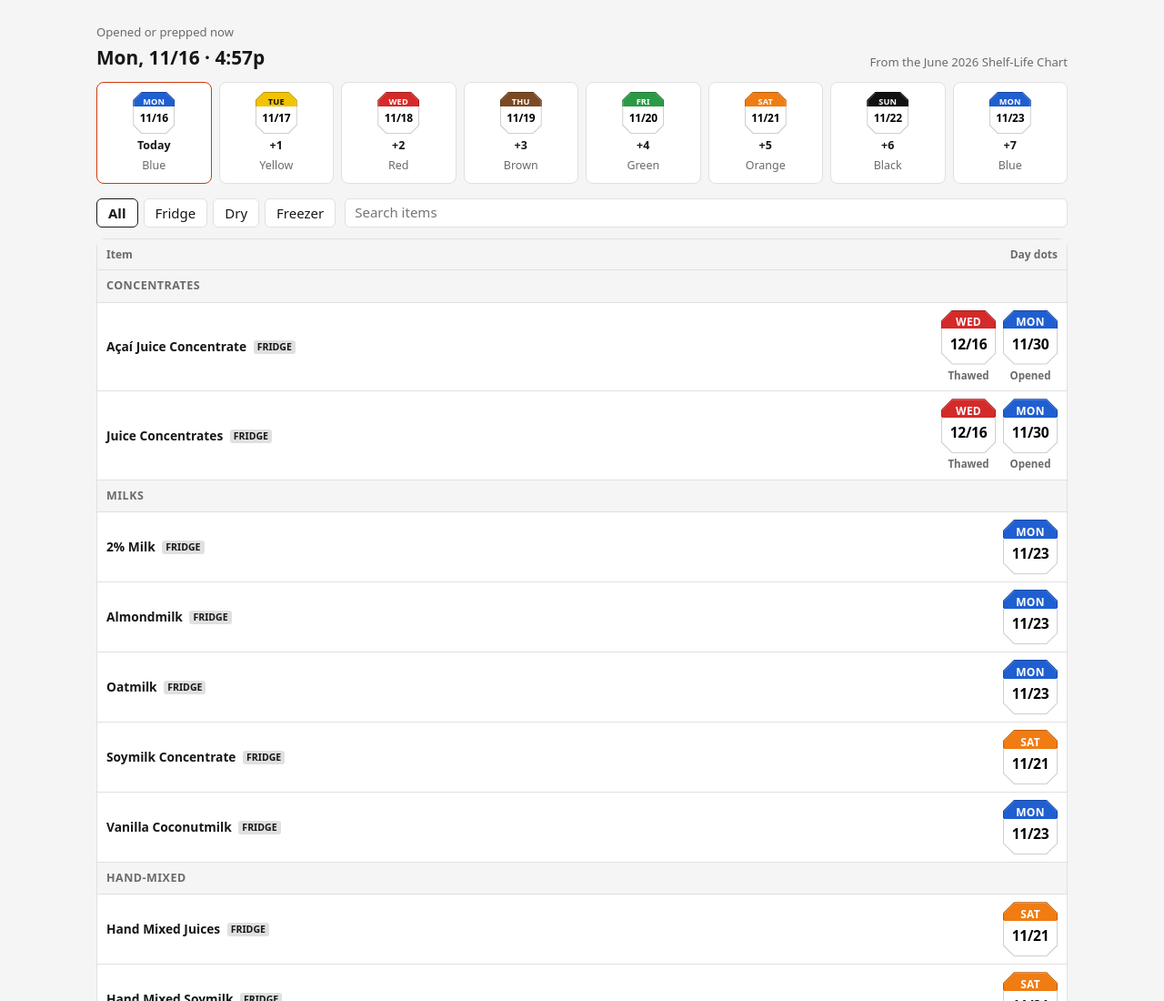
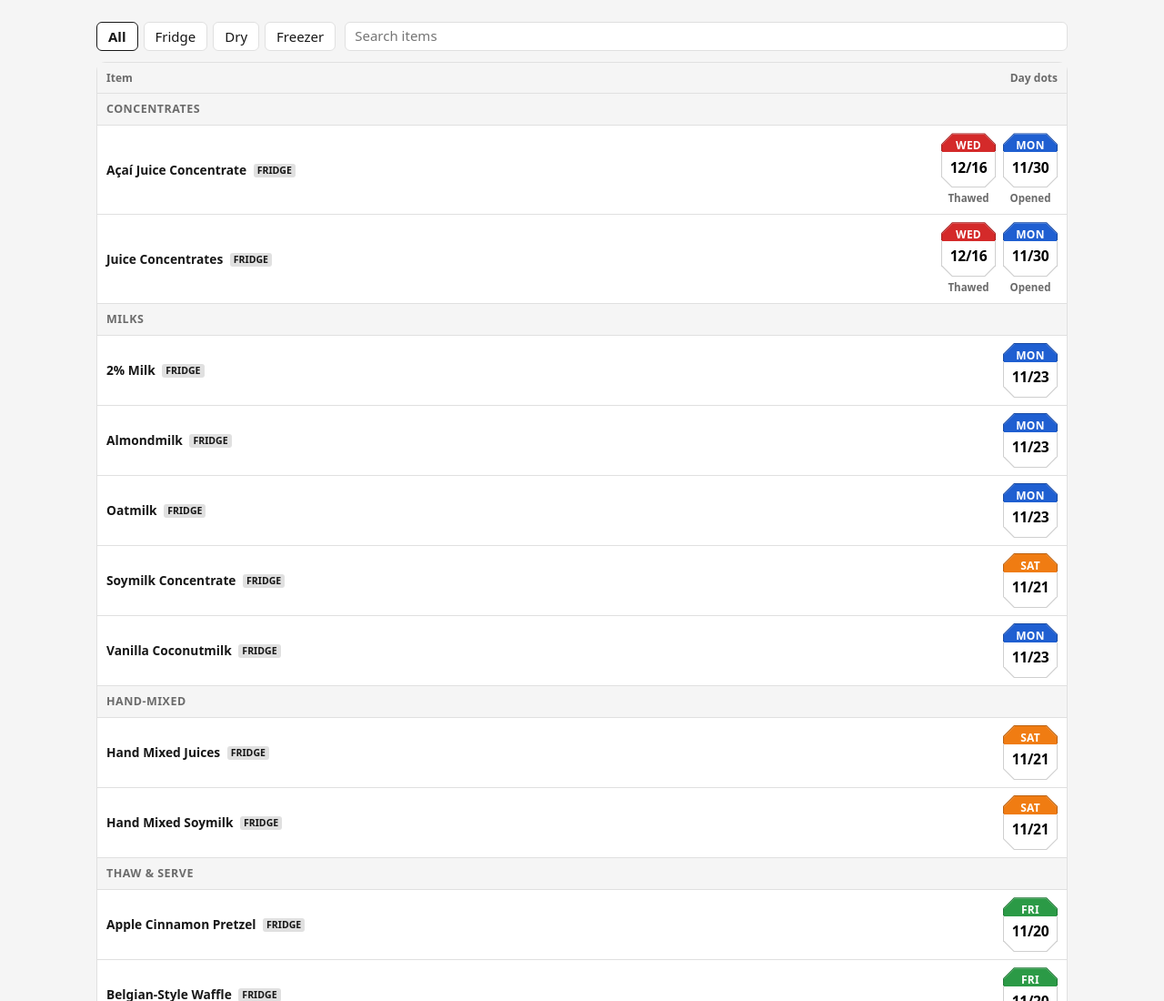
Before and after one commit to cyckl/dot.cyckl.net, a plain HTML site: page index.html in a window 1280 px wide. Shown: the top 1100 px of the page at 91% size. Drawn offline with Linux system fonts and the light colour scheme.

Commit message:
Hide header and colour strip on Day Dots
Staff found the "opened or prepped now" header and the 8-day colour strip
confusing, so the page now opens straight onto the filters and item list.
Both are hidden with the hidden attribute and can be brought back by
removing it.

Co-Authored-By: Claude Opus 5.5 <noreply@anthropic.com>

```diff
--- a/index.html
+++ b/index.html
@@ -8,7 +8,8 @@
 	</head>
 	<body>
 		<main>
-			<div class="dd-head">
+			<!-- Hidden: users found the header and colour strip confusing. Remove "hidden" to bring them back. -->
+			<div class="dd-head" hidden>
 				<div>
 					<span class="muted small">Opened or prepped now</span>
 					<h1 id="dd-now"></h1>
@@ -16,7 +17,7 @@
 				<span class="muted small">From the <span id="dd-source"></span></span>
 			</div>
 
-			<div id="dd-strip" class="dd-strip" aria-label="Day-dot colour for today and the next 7 days"></div>
+			<div id="dd-strip" class="dd-strip" hidden aria-label="Day-dot colour for today and the next 7 days"></div>
 
 			<div class="dd-tools">
 				<div id="dd-filters" class="dd-filters" role="group" aria-label="Storage">
```
